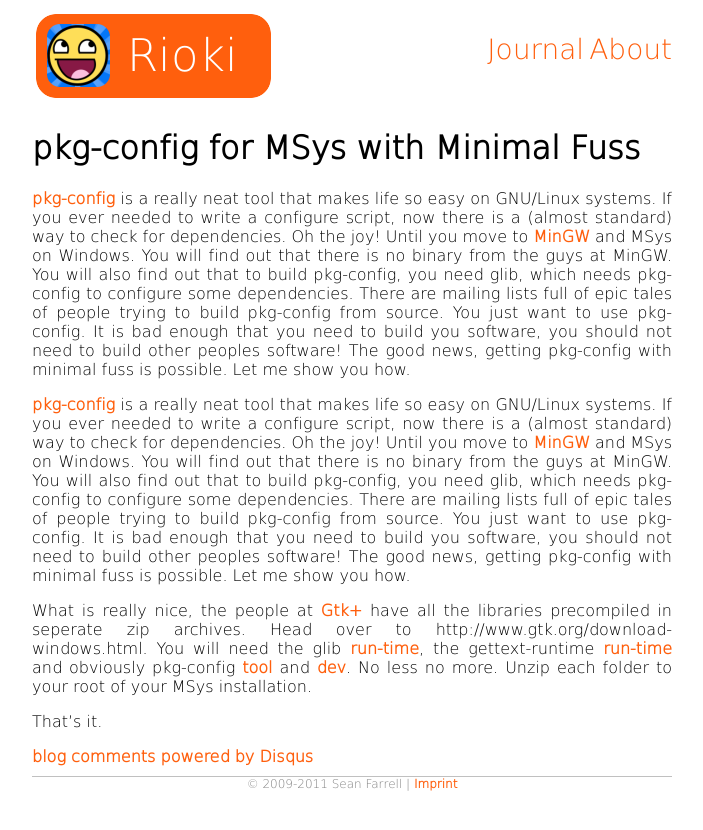
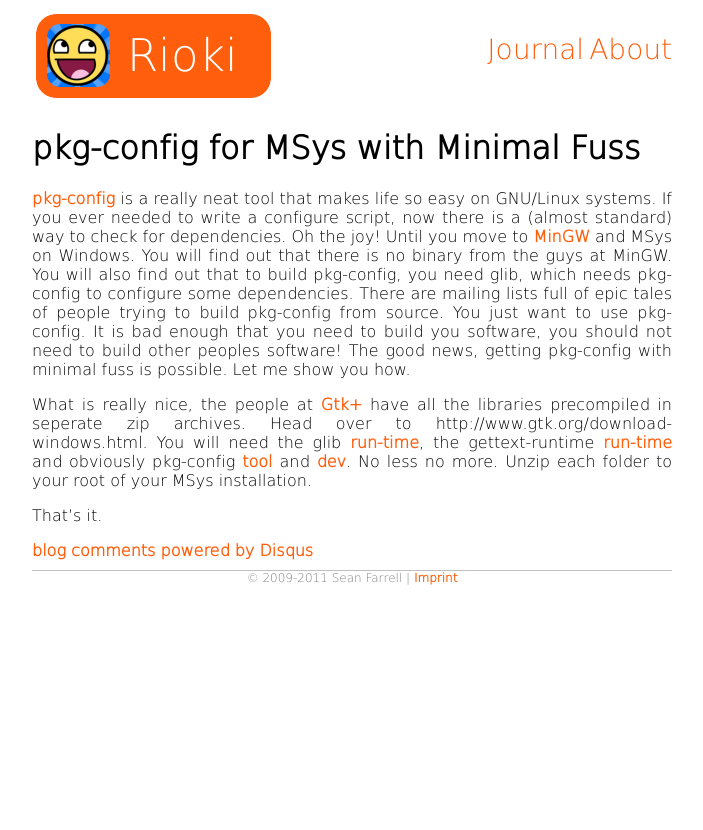
Before and after one commit to rioki/www.rioki.org, a Jekyll site: the page built from _posts/2011-02-16-pkg-config-minimal-fuss.md, in a window 1280 px wide. Shown: the top 830 px of the page, without its empty margins (288-991 px from the left). Built offline with Jekyll 4.4.1, drawn with Linux system fonts in a browser that asks for light colours; Markdown is read by kramdown in place of the engine named in the settings; comment, search, counter and statistics services are not loaded.

Commit message:
Fixes odd markdown error. Closes #9.

```diff
--- a/_posts/2011-02-16-pkg-config-minimal-fuss.md
+++ b/_posts/2011-02-16-pkg-config-minimal-fuss.md
@@ -3,10 +3,32 @@
 title: "pkg-config for MSys with Minimal Fuss"
 ---
 
-<a href="http://pkg-config.freedesktop.org/wiki/">pkg-config</a> is a really neat tool that makes life so easy on GNU/Linux systems. If you ever needed to write a configure script, now there is a (almost standard) way to check for dependencies. Oh the joy! Until you move to <a href="http://www.mingw.org/">MinGW</a> and MSys on Windows. You will find out that there is no binary from the guys at MinGW. You will also find out that to build pkg-config, you need glib, which needs pkg-config to configure some dependencies. There are mailing lists full of epic tales of people trying to build pkg-config from source. You just want to use pkg-config. It is bad enough that you need to build you software, you should not need to build other peoples software! The good news, getting pkg-config with minimal fuss is possible. Let me show you how.
+[pkg-config][1] is a
+really neat tool that makes life so easy on GNU/Linux systems. If you
+ever needed to write a configure script, now there is a (almost
+standard) way to check for dependencies. Oh the joy! Until you move to
+<a href="http://www.mingw.org/">MinGW</a> and MSys on Windows. You will
+find out that there is no binary from the guys at MinGW. You will also
+find out that to build pkg-config, you need glib, which needs pkg-config
+to configure some dependencies. There are mailing lists full of epic
+tales of people trying to build pkg-config from source. You just want to
+use pkg-config. It is bad enough that you need to build you software,
+you should not need to build other peoples software! The good news,
+getting pkg-config with minimal fuss is possible. Let me show you how.
 
-<a href="http://pkg-config.freedesktop.org/wiki/">pkg-config</a> is a really neat tool that makes life so easy on GNU/Linux systems. If you ever needed to write a configure script, now there is a (almost standard) way to check for dependencies. Oh the joy! Until you move to <a href="http://www.mingw.org/">MinGW</a> and MSys on Windows. You will find out that there is no binary from the guys at MinGW. You will also find out that to build pkg-config, you need glib, which needs pkg-config to configure some dependencies. There are mailing lists full of epic tales of people trying to build pkg-config from source. You just want to use pkg-config. It is bad enough that you need to build you software, you should not need to build other peoples software! The good news, getting pkg-config with minimal fuss is possible. Let me show you how.
-
-What is really nice, the people at <a href="http://www.gtk.org">Gtk+</a> have all the libraries precompiled in seperate zip archives. Head over to http://www.gtk.org/download-windows.html. You will need the glib <a href="http://ftp.gnome.org/pub/gnome/binaries/win32/glib/2.26/glib_2.26.1-1_win32.zip">run-time</a>, the gettext-runtime <a href="http://ftp.gnome.org/pub/gnome/binaries/win32/dependencies/gettext-runtime_0.18.1.1-2_win32.zip">run-time</a> and obviously pkg-config <a href="http://ftp.gnome.org/pub/gnome/binaries/win32/dependencies/pkg-config_0.25-1_win32.zip">tool</a> and <a href="http://ftp.gnome.org/pub/gnome/binaries/win32/dependencies/pkg-config-dev_0.25-1_win32.zip">dev</a>. No less no more. Unzip each folder to your root of your MSys installation.
+What is really nice, the people at <a href="http://www.gtk.org">Gtk+</a>
+have all the libraries precompiled in seperate zip archives. Head over
+to http://www.gtk.org/download-windows.html. You will need the glib <a
+href="http://ftp.gnome.org/pub/gnome/binaries/win32/glib/2.26/glib_2.26.
+1-1_win32.zip">run-time</a>, the gettext-runtime <a
+href="http://ftp.gnome.org/pub/gnome/binaries/win32/dependencies/gettext
+-runtime_0.18.1.1-2_win32.zip">run-time</a> and obviously pkg-config <a
+href="http://ftp.gnome.org/pub/gnome/binaries/win32/dependencies/pkg-con
+fig_0.25-1_win32.zip">tool</a> and <a
+href="http://ftp.gnome.org/pub/gnome/binaries/win32/dependencies/pkg-con
+fig-dev_0.25-1_win32.zip">dev</a>. No less no more. Unzip each folder to
+your root of your MSys installation.
 
 That's it.
+
+[1]: http://pkg-config.freedesktop.org/wiki/
```
